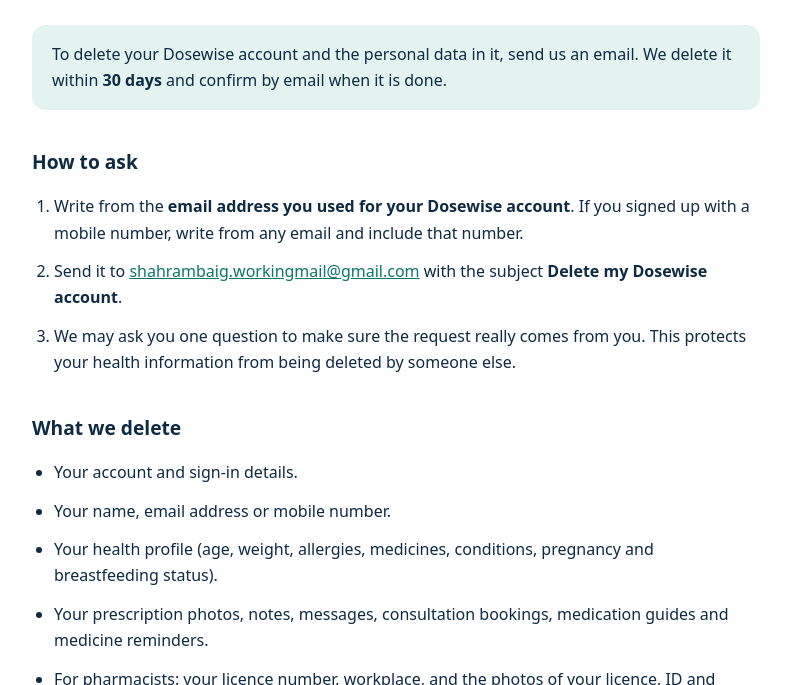
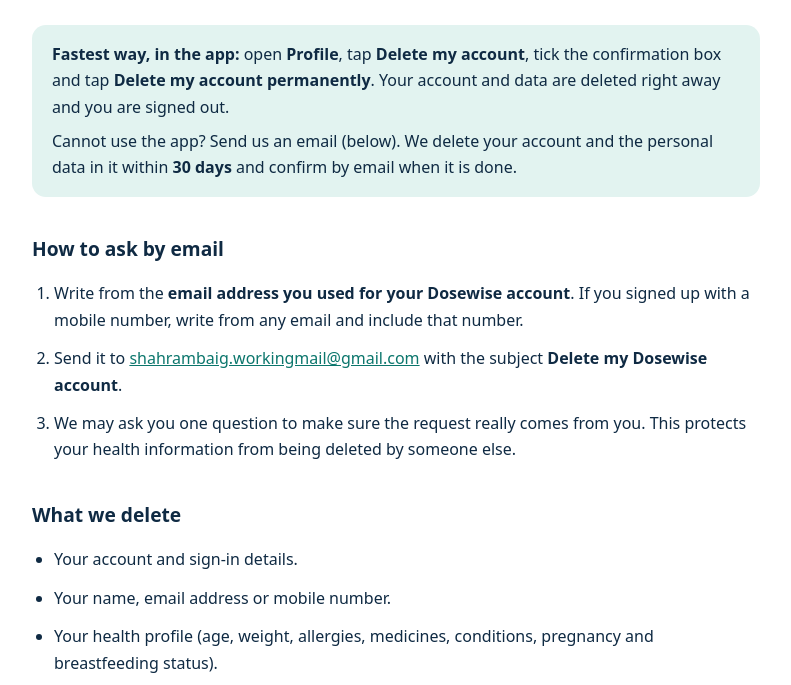
Before and after one commit to shahrambaig/privacy, a plain HTML site: page dosewise/delete-account/index.html in a window 1280 px wide. Shown: the part 120-805 px from the top of the page, without its empty margins (244-1035 px from the left). Drawn offline with Linux system fonts and the light colour scheme.

Commit message:
make chanegs

```diff
--- a/dosewise/delete-account/index.html
+++ b/dosewise/delete-account/index.html
@@ -50,10 +50,11 @@
   <p class="updated">Last updated: November 1, 2026</p>
 
   <div class="box">
-    <p>To delete your Dosewise account and the personal data in it, send us an email. We delete it within <strong>30 days</strong> and confirm by email when it is done.</p>
+    <p><strong>Fastest way, in the app:</strong> open <strong>Profile</strong>, tap <strong>Delete my account</strong>, tick the confirmation box and tap <strong>Delete my account permanently</strong>. Your account and data are deleted right away and you are signed out.</p>
+    <p>Cannot use the app? Send us an email (below). We delete your account and the personal data in it within <strong>30 days</strong> and confirm by email when it is done.</p>
   </div>
 
-  <h2>How to ask</h2>
+  <h2>How to ask by email</h2>
   <ol>
     <li>Write from the <strong>email address you used for your Dosewise account</strong>. If you signed up with a mobile number, write from any email and include that number.</li>
     <li>Send it to <a href="mailto:shahrambaig.workingmail@gmail.com?subject=Delete%20my%20Dosewise%20account">shahrambaig.workingmail@gmail.com</a> with the subject <strong>Delete my Dosewise account</strong>.</li>
```
Also changed, not shown: dosewise/index.html (+1 -1 lines).
